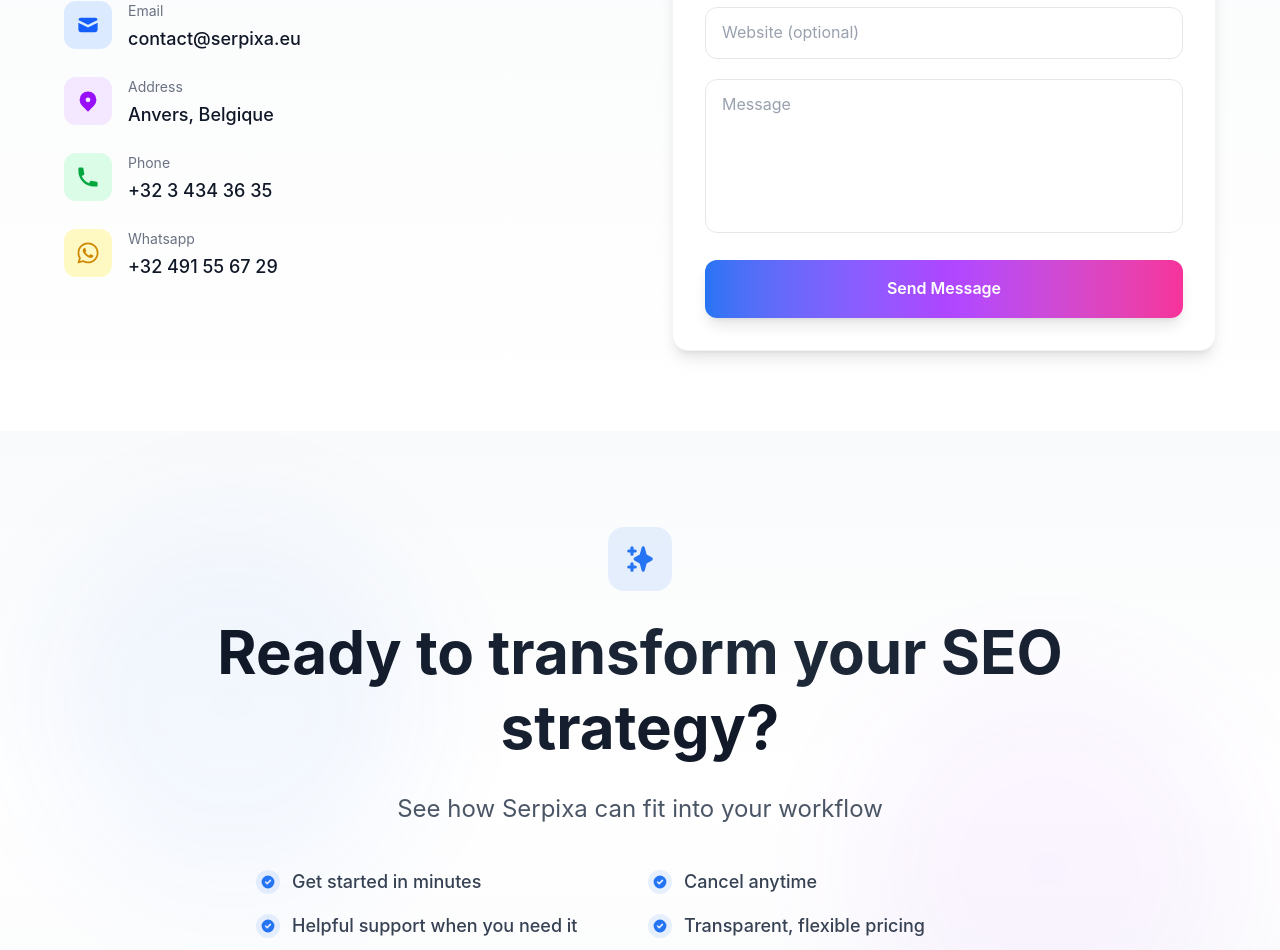
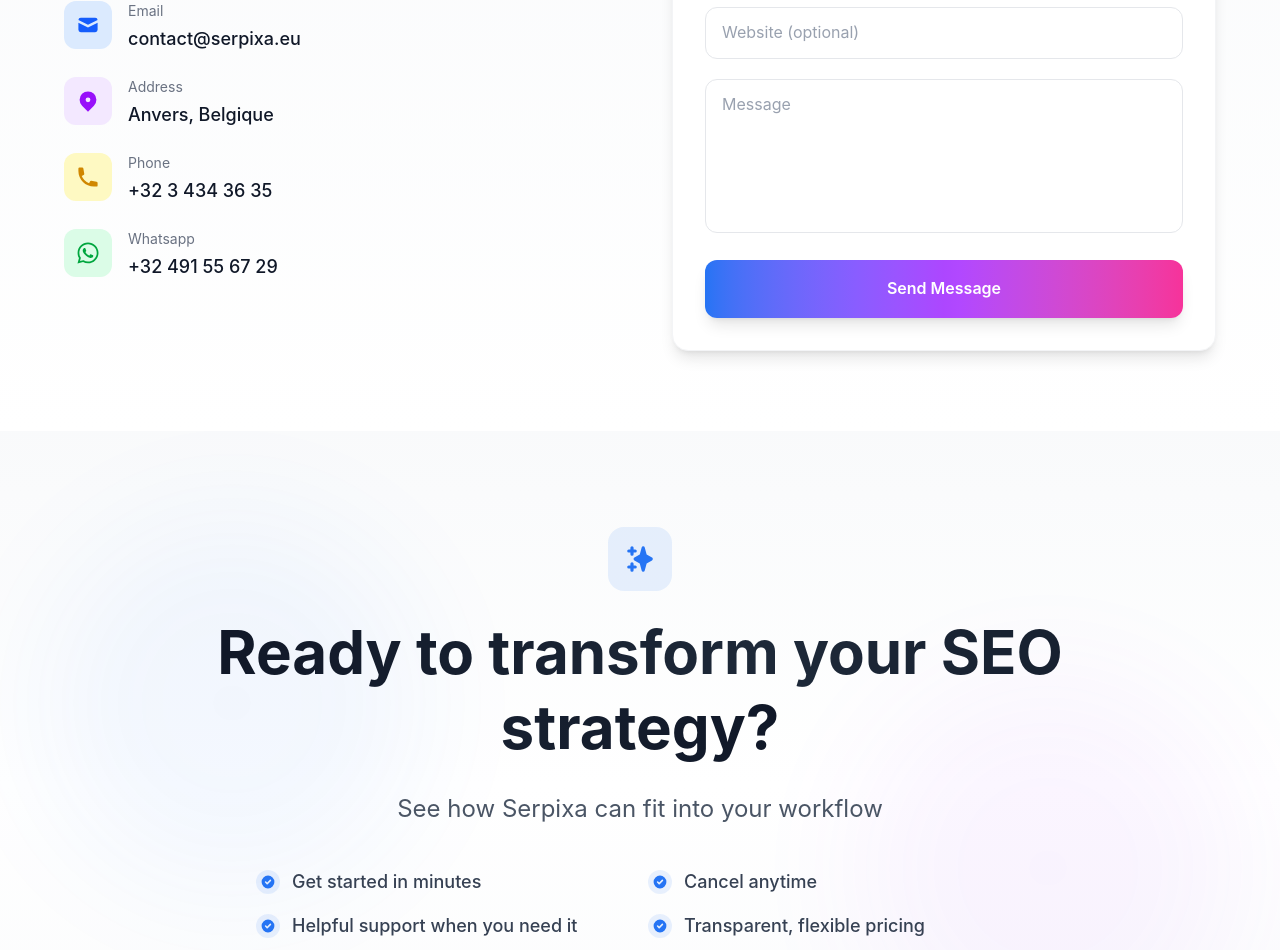
Before and after one commit to devtag2025/serpixa-frontend, a Next.js app: page / in a window 1280 px wide. Shown: the part 5944-6894 px from the top of the page. Built offline with nearby package versions, Linux system fonts and the light colour scheme; no server answers.

Commit message:
Change whatsapp icon color to green in contact page

```diff
--- a/src/components/landing/Contact.jsx
+++ b/src/components/landing/Contact.jsx
@@ -43,13 +43,13 @@
       icon: HiPhone,
       label: t("landing.contact.phone"),
       value: "+32 3 434 36 35",
-      color: "bg-green-100 text-green-600",
+      color: "bg-yellow-100 text-yellow-600",
     },
     {
       label: t("landing.contact.whatsappNumber"),
       icon: FaWhatsapp ,
       value: "+32 491 55 67 29",
-      color: "bg-yellow-100 text-yellow-600",
+      color: "bg-green-100 text-green-600",
     },
   ];
 
```
